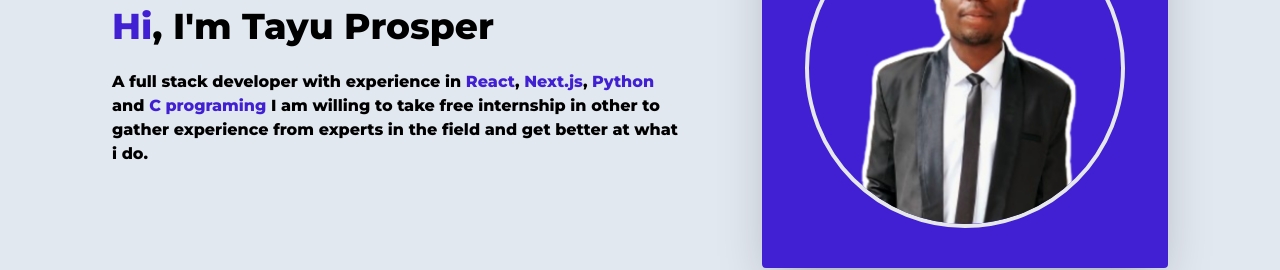
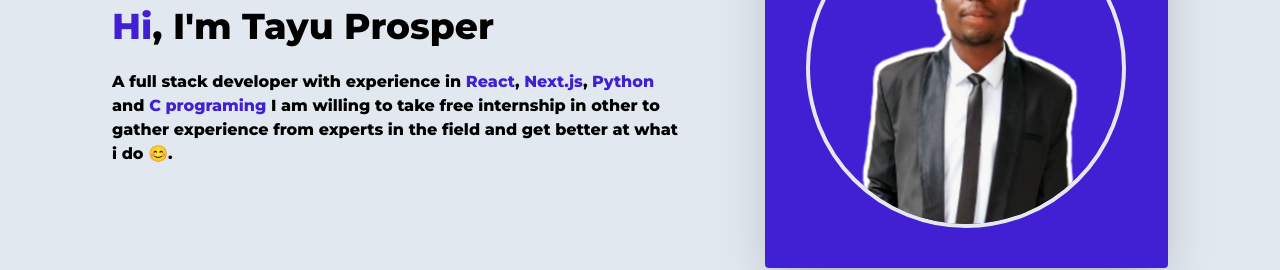
Before and after one commit to tayuprosper/portfolio, a Next.js app: page / in a window 1280 px wide. Shown: the part 405-675 px from the top of the page. Built offline with nearby package versions, Linux system fonts and the light colour scheme.

Commit message:
Update page.jsx

```diff
--- a/src/app/page.jsx
+++ b/src/app/page.jsx
@@ -10,7 +10,7 @@ export default function Home() {
         <div className="line w-1/4 bg-[#4020d2] h-3  rounded-lg"></div>
 
         <h1 className='font-extrabold my-6 text-4xl'><span className=' text-[#4020d2] '>Hi</span>, I'm Tayu Prosper</h1>
-        <p className='font-bold'>A full stack developer with experience in <span className="text-[#4020d2] font-bold">React</span>,<span className="text-[#4020d2] font-bold"> Next.js</span>, <span className="text-[#4020d2] font-bold">Python</span> and <span className="text-[#4020d2] font-bold">C programing</span> I am willing to take free internship in other to gather experience from experts in the field and get better at what i do.</p>
+        <p className='font-bold'>A full stack developer with experience in <span className="text-[#4020d2] font-bold">React</span>,<span className="text-[#4020d2] font-bold"> Next.js</span>, <span className="text-[#4020d2] font-bold">Python</span> and <span className="text-[#4020d2] font-bold">C programing</span> I am willing to take free internship in other to gather experience from experts in the field and get better at what i do 😊.</p>
       </div>
       <div className="img overflow-hidden flex shadow-2xl justify-center w-full p-10 rounded bg-[#4020d2] h-1/2">
         <img className='rounded-full border-4' src='myimg.png'/>
```
